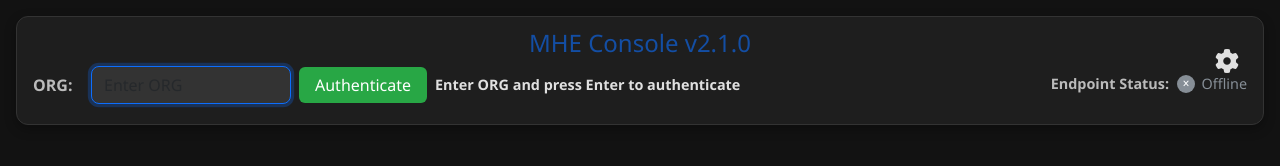
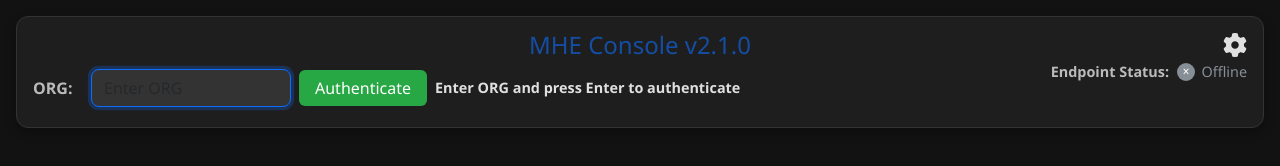
Before and after one commit to sidmsmith/MHE_console, a website: page index.html in a window 1280 px wide. Drawn offline with nearby package versions, Linux system fonts and the light colour scheme; no server answers.

Commit message:
Fix gear icon alignment with title, ensure Endpoint Status fits inside header box by increasing height

```diff
--- a/index.html
+++ b/index.html
@@ -77,7 +77,7 @@
 
     .header-section {
       flex-shrink: 0;
-      min-height: 100px; /* Increased height to fit gear icon and Endpoint Status */
+      min-height: 110px; /* Increased height to fit gear icon and Endpoint Status */
     }
 
     .main-card {
@@ -86,6 +86,7 @@
       border-radius: 12px;
       box-shadow: 0 4px 12px rgba(0,0,0,0.3);
       padding: 0.75rem 1rem;
+      min-height: 110px; /* Increased height to fit gear icon and Endpoint Status */
     }
 
     .form-control, textarea {
@@ -127,15 +128,15 @@
     h2 a { transition: opacity 0.2s; }
     h2 a:hover { opacity: 0.8; text-decoration: underline !important; }
 
-    /* Theme selector gear icon - aligned with title */
+    /* Theme selector gear icon - aligned with title center */
     .theme-selector-btn {
       position: absolute;
-      top: 1.5rem;
+      top: calc(0.75rem + 0.25rem); /* Match title wrapper top + center alignment offset */
       right: 1rem;
       background: none;
       border: none;
       color: var(--text);
-      padding: 0.5rem;
+      padding: 0;
       cursor: pointer;
       font-size: 1.5rem;
       z-index: 1000;
@@ -143,7 +144,11 @@
       display: block !important;
       visibility: visible !important;
       opacity: 1 !important;
-      line-height: 1.5rem; /* Match title line-height for alignment */
+      line-height: 1.5rem; /* Match title line-height for vertical alignment */
+      height: 1.5rem; /* Match title height */
+      display: flex !important;
+      align-items: center;
+      justify-content: center;
     }
 
     .theme-selector-btn:hover {
@@ -453,16 +458,18 @@
         <button class="theme-selector-btn" id="themeSelectorBtn" title="Select Theme">
           <i class="fas fa-cog"></i>
         </button>
-        <!-- Title - Centered independently -->
-        <h2 class="text-center mb-2">
-          <a href="#" id="mheJournalLink" class="text-decoration-none" title="Open MHE Journal" target="_blank" style="color: var(--primary); cursor: pointer;">MHE Console v2.1.0</a>
-        </h2>
+        <!-- Title - Centered independently with wrapper for alignment -->
+        <div style="position: relative; display: flex; align-items: center; justify-content: center; min-height: 2rem; margin-bottom: 0.5rem;">
+          <h2 class="text-center mb-0" style="flex: 1;">
+            <a href="#" id="mheJournalLink" class="text-decoration-none" title="Open MHE Journal" target="_blank" style="color: var(--primary); cursor: pointer;">MHE Console v2.1.0</a>
+          </h2>
+        </div>
 
         <!-- Right side: Gear icon and Endpoint Status stacked vertically -->
-        <div style="position: absolute; top: 1.5rem; right: 1rem; display: flex; flex-direction: column; align-items: flex-end; gap: 0.5rem; z-index: 999;">
-          <!-- Gear icon wrapper to align with title -->
-          <div style="height: 1.5rem; display: flex; align-items: center;">
-            <!-- Gear icon button is positioned absolutely, so we just need a spacer -->
+        <div style="position: absolute; top: 0.75rem; right: 1rem; display: flex; flex-direction: column; align-items: flex-end; gap: 0.5rem; z-index: 999;">
+          <!-- Gear icon - aligned with title center -->
+          <div style="height: 1.5rem; display: flex; align-items: center; justify-content: center;">
+            <!-- Gear icon button is positioned here -->
           </div>
           <!-- Endpoint Status below gear icon -->
           <div class="endpoint-status" id="endpointStatusContainer">
```
